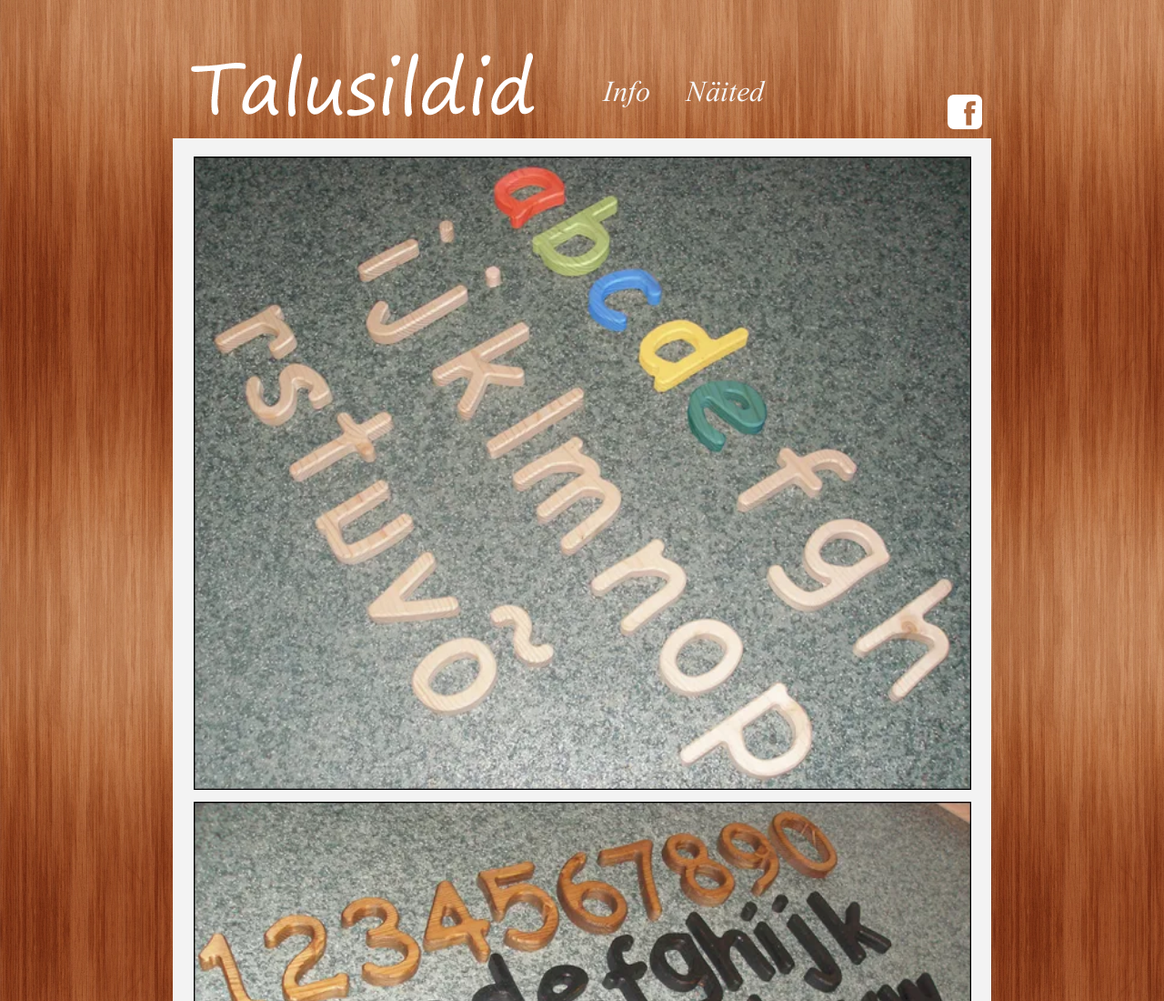
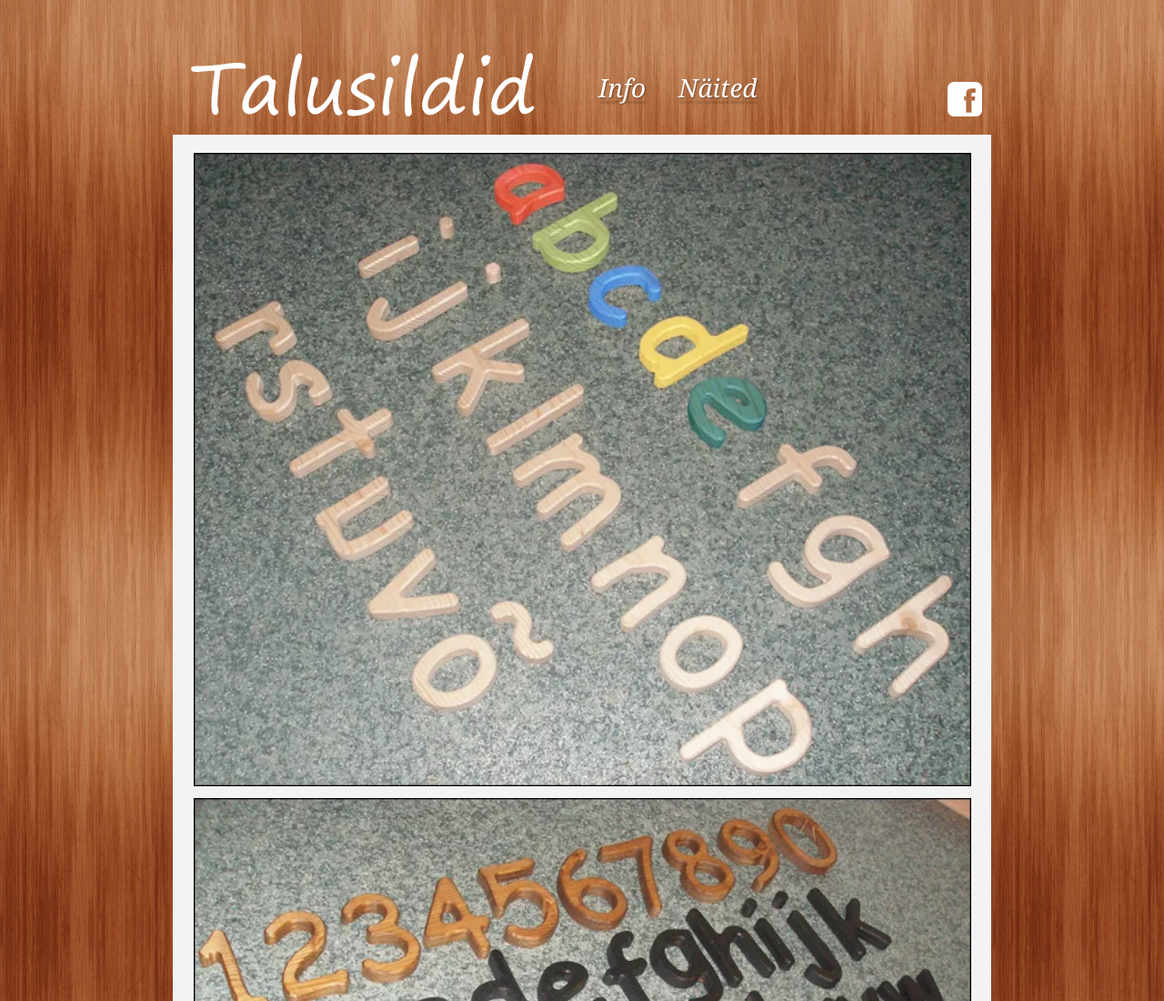
Before and after one commit to ssilver113/talusildid, a plain HTML site: page tahed.html in a window 1280 px wide. Shown: the top 1100 px of the page at 91% size. Drawn offline with Linux system fonts and the light colour scheme.

Commit message:
Replace image menu with text nav in a shared header
- Move header styles into css/header.css, shared by all pages
- Swap the Info/Näited image buttons for a <nav> list of text links
  (Georgia italic), with aria-current marking the active page
- Flexbox layout so menu items can be added without pixel tuning
- Below 760px: logo and menu centred, Facebook icon top-right
- Light gray hover instead of the page-wide crimson link hover

```diff
--- /dev/null
+++ b/css/header.css
@@ -0,0 +1,128 @@
+/* Shared site header: logo, main menu and Facebook link.
+   To add a menu item, add an <li> to .site-nav in every page. */
+
+.site-header {
+	--header-text: #fff;
+	--header-text-hover: #ddd;
+	--header-shadow: 1px 1px 2px rgba(60, 25, 5, 0.55);
+
+	position: relative;
+	box-sizing: border-box;
+	max-width: 900px;
+	width: 90%;
+	margin: 0 auto 10px;
+	padding: 50px 0 10px 20px;
+	display: flex;
+	align-items: flex-end;
+	gap: 16px clamp(24px, 6vw, 70px);
+}
+
+.site-logo {
+	flex: 0 1 auto;
+	min-width: 0;
+	line-height: 0;
+}
+
+.site-logo img {
+	display: block;
+	max-width: 100%;
+	height: auto;
+}
+
+.site-nav {
+	flex: 0 0 auto;
+}
+
+.site-nav ul {
+	display: flex;
+	flex-wrap: wrap;
+	gap: 4px 36px;
+	margin: 0;
+	padding: 0 0 12px;
+	list-style: none;
+}
+
+.site-nav a {
+	display: block;
+	padding: 4px 0;
+	font-family: Georgia, "Times New Roman", serif;
+	font-style: italic;
+	font-size: 28px;
+	line-height: 1.1;
+	color: var(--header-text);
+	text-decoration: underline;
+	text-decoration-thickness: 1px;
+	text-underline-offset: 4px;
+	text-decoration-color: transparent;
+	text-shadow: var(--header-shadow);
+	transition: color 150ms ease-out, text-decoration-color 150ms ease-out;
+}
+
+.site-nav a:hover,
+.site-nav a[aria-current="page"] {
+	text-decoration-color: currentColor;
+}
+
+/* .site-nav prefix outranks page-level a:hover rules (e.g. crimson on index.html) */
+.site-nav a:hover {
+	color: var(--header-text-hover);
+}
+
+.site-nav a:focus-visible,
+.site-facebook:focus-visible {
+	outline: 2px solid var(--header-text);
+	outline-offset: 4px;
+	border-radius: 2px;
+}
+
+.site-facebook {
+	margin-left: auto;
+	margin-right: 10px;
+	line-height: 0;
+	border-radius: 7px;
+}
+
+.site-facebook img {
+	display: block;
+	width: 38px;
+	height: 38px;
+}
+
+/* Narrow screens: Facebook top-right, logo and menu stacked and centred.
+   If the menu grows, raise this breakpoint so the desktop row still fits. */
+@media (max-width: 760px) {
+	.site-header {
+		flex-direction: column;
+		align-items: center;
+		gap: 6px;
+		padding: 60px 0 12px;
+	}
+
+	.site-nav ul {
+		justify-content: center;
+		gap: 4px 32px;
+		padding: 0;
+	}
+
+	.site-nav a {
+		font-size: 26px;
+	}
+
+	.site-facebook {
+		position: absolute;
+		top: 12px;
+		right: 0;
+		margin: 0;
+	}
+
+	.site-facebook img {
+		width: 34px;
+		height: 34px;
+	}
+}
+
+@media (prefers-reduced-motion: reduce) {
+	.site-nav a {
+		transition: none;
+	}
+}
--- a/tahed.html
+++ b/tahed.html
@@ -6,20 +6,10 @@
 		<meta name="description" content="Eestis on ilus traditsioon paigutada oma talu või suvekodu väravasse kohanimele vastav talusilt. Valmistan silte, mis on enamuses valmistatud 25mm paksusest servamata männilauast. Sildid on töödeldud järgnevalt: tähed freesitud 7mm sügavuselt ning õlitatud seest tumeda tõrvaõliga, laud heleda tõrvaõliga.Võimalikud ka eritellimused.">
 		<meta name="keywords" content="puit,talusildid,viidad,puutöö,fassaadisildid,seinasildid,juhtmärgid,tänavasildid,hotellisildid,puhkemajasildid,puidustmööbel,lastemööbel,taburetid,pingid,talu,talud,saun,saunasildid,puu,lakitud,peitsitud,freesitud,värvitud,aiamööbel,puustuudio,tehas,puutehas,käsitöö,hoonesildid,freesimine,peits,värv,õli,tõrvaõli,mänd,männilaud,suvekodu,talu,talud,küttepuud,sööglaud,diivanilaud,logod">
 		<meta name="viewport" content="width=device-width, initial-scale=1">
+		<link rel="stylesheet" href="css/header.css">
 		<style>
 			body {
 				background-image: url(images/bg3.webp);
-			}
-
-			#header {
-				max-width: 900px;
-				width: 90%;
-				margin:auto;
-				margin-left: auto;
-				margin-right: auto;
-				display: block;
-				margin-bottom: 10px;
-                position: relative;
 			}
 
 			#body {
@@ -52,30 +42,6 @@
 				padding-bottom: 25px;
 			}
 
-			#title {
-				margin-left: 20px;
-				margin-top: 50px;
-				margin-bottom: 10px;
-				max-width: 80%;
-			}
-
-			#menu-info {
-				margin-left: 70px;
-				margin-bottom: 20px;
-			}
-
-			#menu-naited {
-				margin-left: 35px;
-				margin-bottom: 23px;
-			}
-
-			#facebook_icon {
-				height: 38px;
-				position: absolute;
-				right: 10px;
-				bottom: 0;
-			}
-
 		</style>
 		<!-- Global site tag (gtag.js) - Google Analytics -->
 		<script async src="https://www.googletagmanager.com/gtag/js?id=UA-9827184-2"></script>
@@ -88,14 +54,16 @@
 		</script>
 	</head>
 	<body>
-		<div id="header">
-			<a href="index.html"><img src="images/header.webp" id="title" alt="talusildid"/></a>
-			<a href="index.html" ><img src="images/info.webp" onmouseover="this.src='images/info2.webp '" alt="info (avaleht)" onmouseout="this.src='images/info.webp'" id="menu-info"/></a>
-			<a href="naited.html" ><img src="images/naited.webp" onmouseover="this.src='images/naited2.webp '" alt="näited" onmouseout="this.src='images/naited.webp'" id="menu-naited"/></a>
-			<a href="https://www.facebook.com/talusildid.net/">
-				<img src="images/icon_facebook.webp" id="facebook_icon" alt="facebook"/>
-			</a>
-		</div>
+		<header class="site-header">
+			<a class="site-logo" href="index.html"><img src="images/header.webp" width="378" height="70" alt="Talusildid - avaleht"></a>
+			<nav class="site-nav" aria-label="Peamenüü">
+				<ul>
+					<li><a href="index.html">Info</a></li>
+					<li><a href="naited.html">Näited</a></li>
+				</ul>
+			</nav>
+			<a class="site-facebook" href="https://www.facebook.com/talusildid.net/" aria-label="Talusildid Facebookis"><img src="images/icon_facebook.webp" width="38" height="38" alt=""></a>
+		</header>
 		<div id="body">
 			<img id="esimenenaide" src="images/naited/tahed11.webp" alt="tähtede näide" />
 			<img class="naited" src="images/naited/tahed21.webp" alt="tähtede näide 2" />
```
Also changed, not shown: index.html (+11 -43 lines), kuttepuud.html (+11 -43 lines), moobel.html (+11 -43 lines), naited.html (+11 -43 lines).
